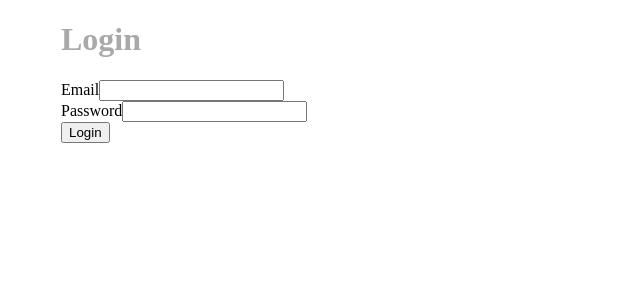
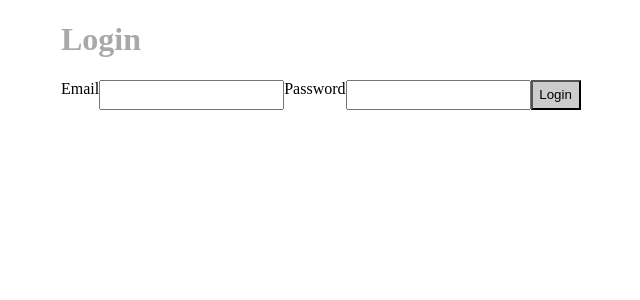
Before and after one commit to jasonsjones/react-flux-starter, a React app: page /login in a window 1280 px wide. Shown: the top 300 px of the page, without its empty margins (99-739 px from the left). Built offline with nearby package versions, Linux system fonts and the light colour scheme; what flux would draw is missing.

Commit message:
Add simple js styles

```diff
--- a/src/components/Login.js
+++ b/src/components/Login.js
@@ -3,18 +3,26 @@ import { Redirect } from 'react-router-dom';
 
 import * as authAction from '../actions/authActions';
 
+const styles = {
+    loginform: {
+        display: 'flex'
+    },
+    loginButton: {
+        width: 50,
+        height: 30,
+        backgroundColor: "#ccc"
+    }
+};
 const LoginForm = (props) => {
     return (
-        <form onSubmit={props.handleSubmit}>
+        <form style={styles.loginform} onSubmit={props.handleSubmit}>
             <label htmlFor='email'>Email</label>
             <input type='text' id="email" name="email"
               value={props.value.email} onChange={props.handleChange}/>
-            <br/>
             <label htmlFor='password'>Password</label>
             <input type='password' id='password' name="password"
               value={props.value.password} onChange={props.handleChange}/>
-            <br/>
-            <button type='submit'>Login</button>
+            <button type='submit' style={styles.loginButton}>Login</button>
         </form>
     );
 }
```
